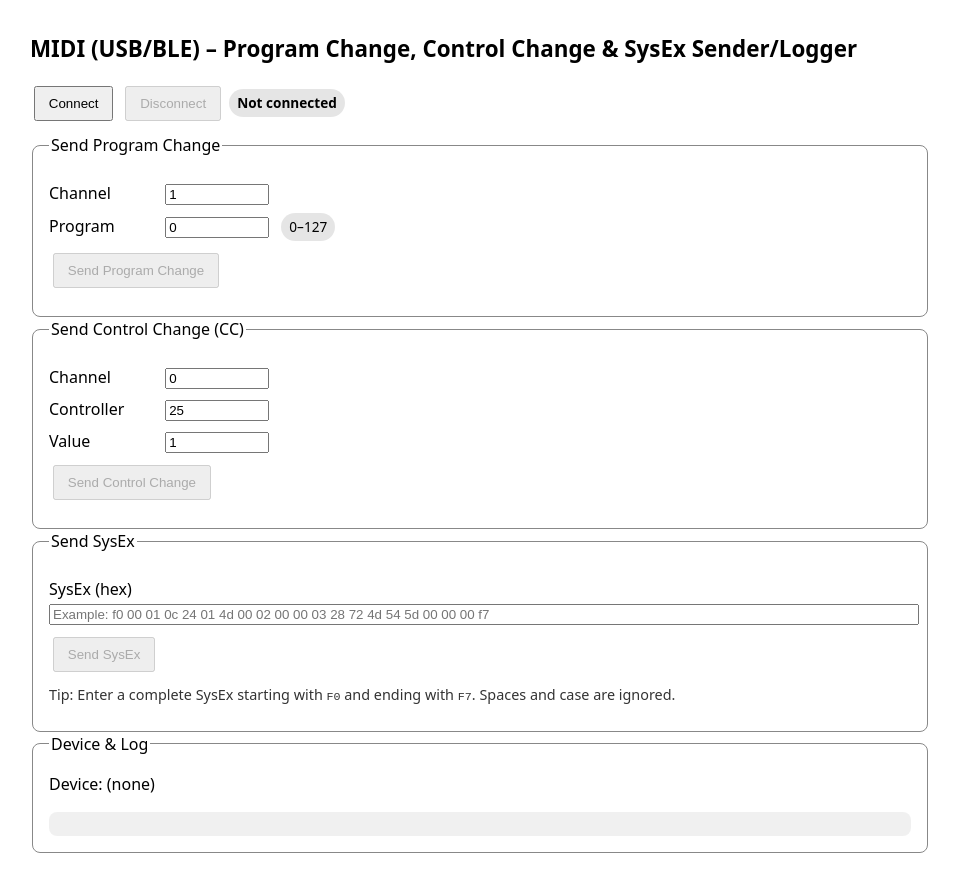
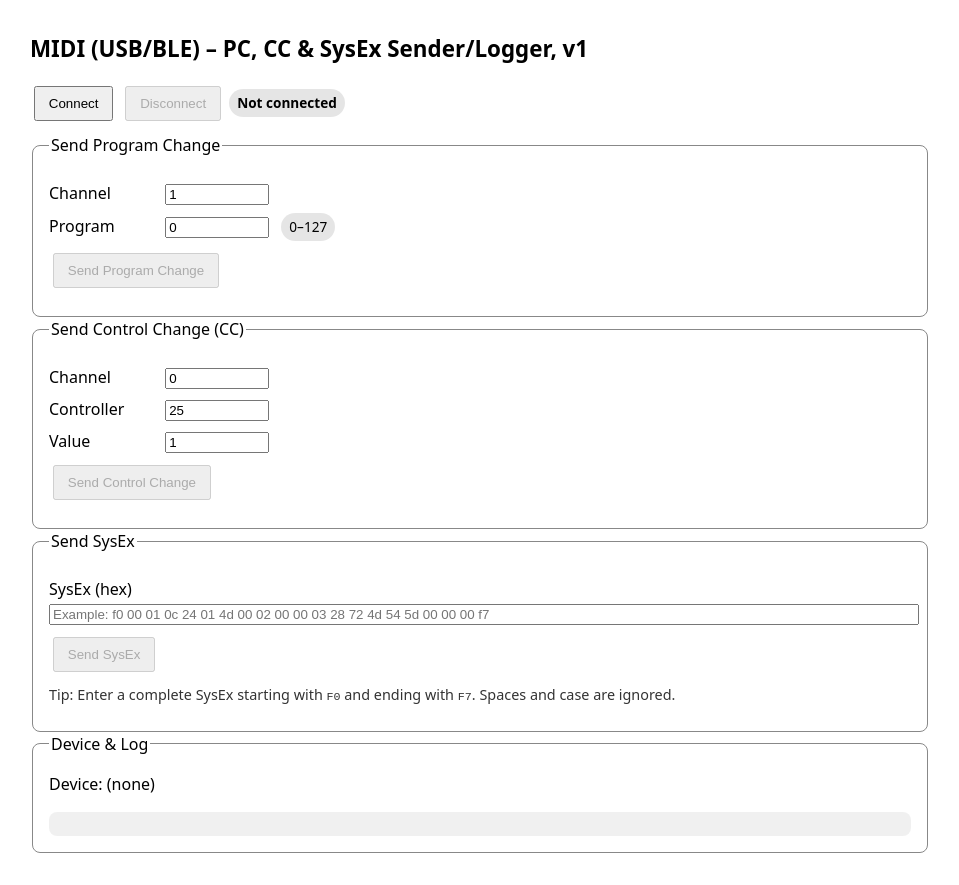
Before and after one commit to hnikolov/midi_helper, a plain HTML site: page index.html in a window 1280 px wide. Shown: the whole page, without its empty margins (160-1119 px from the left). Drawn offline with Linux system fonts and the light colour scheme.

Commit message:
Added version (v1) to the top html header.
Co-authored-by: Copilot <copilot@github.com>

```diff
--- a/index.html
+++ b/index.html
@@ -47,7 +47,7 @@
   </style>
 </head>
 <body>
-  <h1>MIDI (USB/BLE) – Program Change, Control Change & SysEx Sender/Logger</h1>
+  <h1>MIDI (USB/BLE) – PC, CC & SysEx Sender/Logger, v1</h1>
 
   <div class="row">
     <button id="btnConnect">Connect</button>
```
